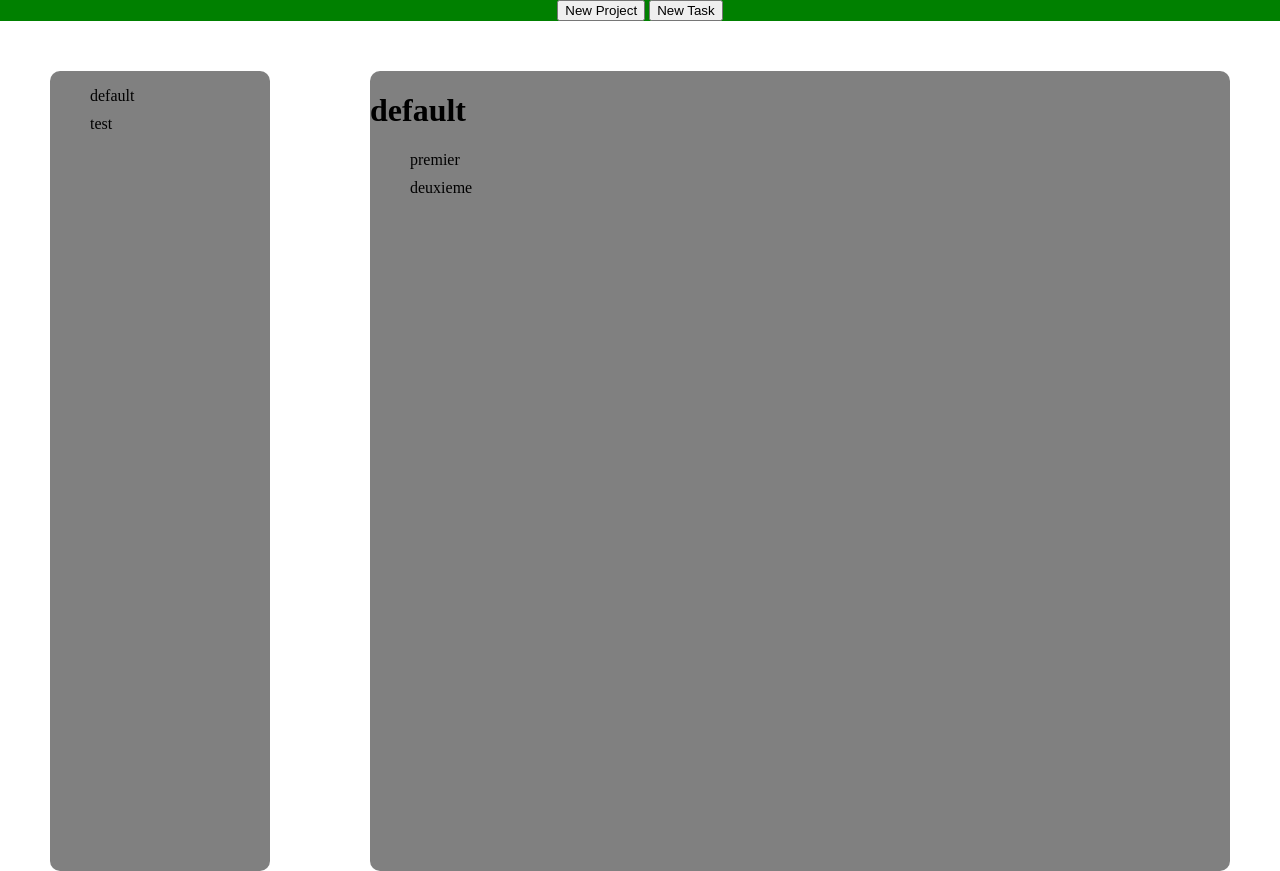
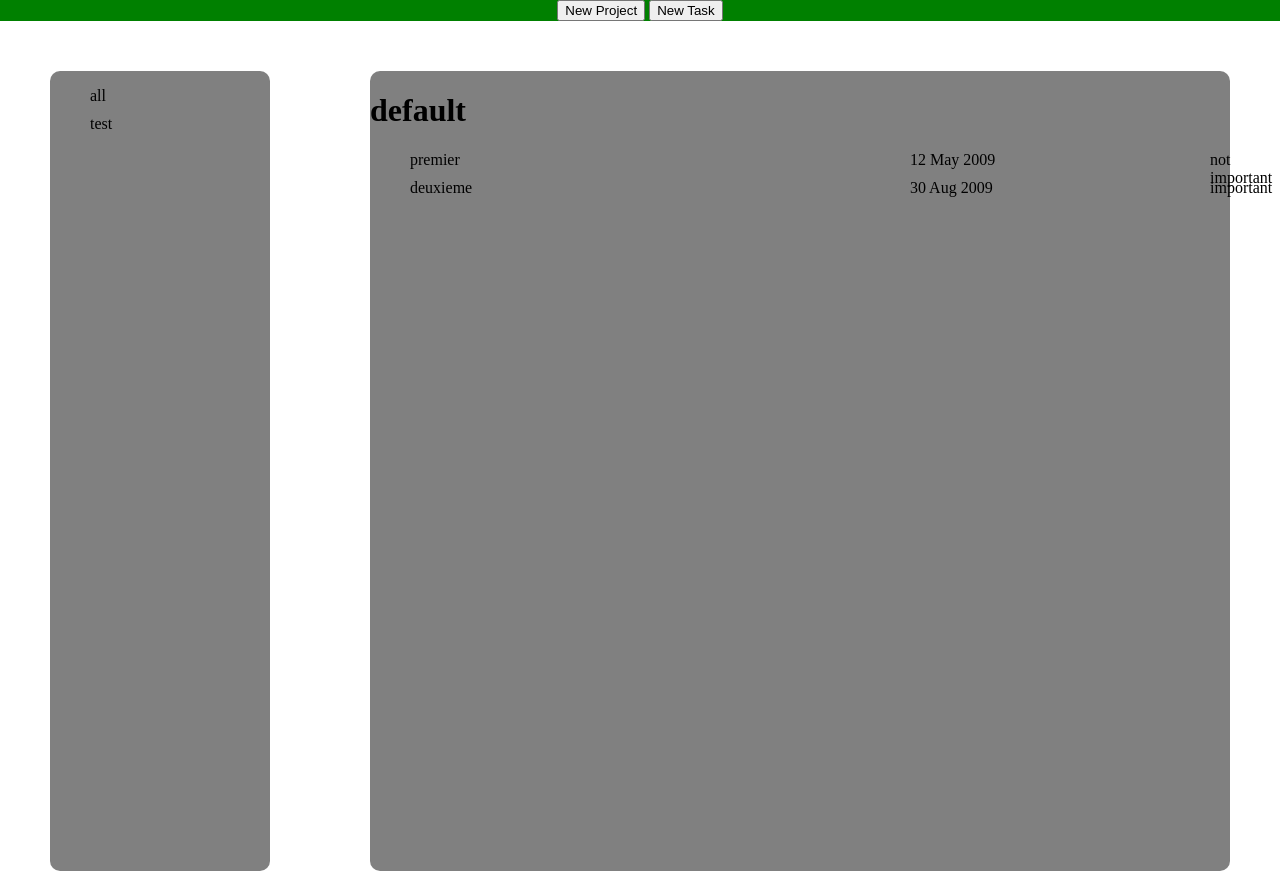
Before and after one commit to mczaba/to-do-list, a website built with webpack: page dist/index.html in a window 1280 px wide. Built offline with nearby package versions, Linux system fonts and the light colour scheme.

Commit message:
date and importance added

```diff
--- a/src/DOM.js
+++ b/src/DOM.js
@@ -1,4 +1,4 @@
-import {createTask, toDos, addTaskToProject, projectNames} from "./todos"
+import {createTask, toDos, addTaskToProject, projectNames, displayDate} from "./todos"
 
 const addTask = document.querySelector("#addTask");
 const addProject = document.querySelector("#addProject");
@@ -10,6 +10,8 @@
 const toDoDisplay = document.querySelector("#projectView")
 const taskName = document.querySelector("#taskName");
 const taskDesc = document.querySelector("#taskDesc");
+const taskDate = document.querySelector("#taskDate");
+const taskImportance = document.querySelector("#taskImportance");
 const projectList = document.querySelector("#projectList");
 const projectName = document.querySelector("#projectName");
 const projectBind = document.querySelector("#projectBind");
@@ -38,7 +40,7 @@
     addProject.addEventListener("click", showDiv.bind(null, newProject));
     addThisTask.addEventListener("click", ()=> {
         hideDiv(newTask);
-        let newToDo = createTask(taskName.value , taskDesc.value, projectBind.value)
+        let newToDo = createTask(taskName.value , taskDesc.value, taskDate.value, taskImportance.value, projectBind.value)
         addTaskToProject(newToDo);
         renderProject(projectBind.value);
     });
@@ -55,6 +57,14 @@
     let itemName = document.createElement("li");
     itemName.textContent = item.name;
     container.appendChild(itemName);
+    let itemDate = document.createElement("p");
+    itemDate.textContent = displayDate(item.date);
+    itemDate.classList = "date";
+    itemName.appendChild(itemDate);
+    let itemImportance = document.createElement("p");
+    itemImportance.textContent = item.importance;
+    itemImportance.classList = "importance";
+    itemName.appendChild(itemImportance);
     let itemDesc = document.createElement("div");
     itemDesc.textContent = item.description;
     itemDesc.classList = "description"
@@ -75,7 +85,7 @@
     const list = document.createElement("ul");
     toDoDisplay.appendChild(list);
     toDos.forEach((item) => {
-        if (item.project === projet){
+        if ((item.project === projet)||(projet === "all")){
             renderTask(item, list);
         }
     })
--- a/src/todos.js
+++ b/src/todos.js
@@ -1,17 +1,26 @@
-function createTask (name, description, project){
-    return {name, description, project};
+function createTask (name, description, date, importance, project){
+    return {name, description, date, importance, project};
 }
 
 function addTaskToProject (toDo){
     toDos.push(toDo);
 }
 let toDos = []
-let projectNames = ["default", "test"];
+let projectNames = ["all", "test"];
 
-let premierToDo = createTask("premier", "premier description", "default");
-let deuxiemeToDo = createTask("deuxieme", "deuxieme description",  "default");
-let troisiemeToDo = createTask("troisieme", "troisieme description", "test");
+
+function displayDate(date){
+    let calendrier = ["Jan", "Feb", "Mar", "Apr", "May", "Jun", "Jul", "Aug", "Sep", "Oct", "Nov", "Dec"];
+    let dateArray = date.split("-");
+    let month = Number(dateArray[1])-1;
+    let string = dateArray[2] + " " + calendrier[month] + " " + dateArray[0];
+    return string;
+}
+
+let premierToDo = createTask("premier", "premier description", "2009-05-12", "not important", "default");
+let deuxiemeToDo = createTask("deuxieme", "deuxieme description", "2009-08-30", "important", "default");
+let troisiemeToDo = createTask("troisieme", "troisieme description", "2009-12-05", "very important", "test");
 addTaskToProject(premierToDo);
 addTaskToProject(deuxiemeToDo);
 addTaskToProject(troisiemeToDo);
-export {createTask, toDos, addTaskToProject, projectNames}
+export {createTask, toDos, addTaskToProject, projectNames, displayDate}
```
Also changed, not shown: dist/index.html, dist/main.js, dist/style.css.
